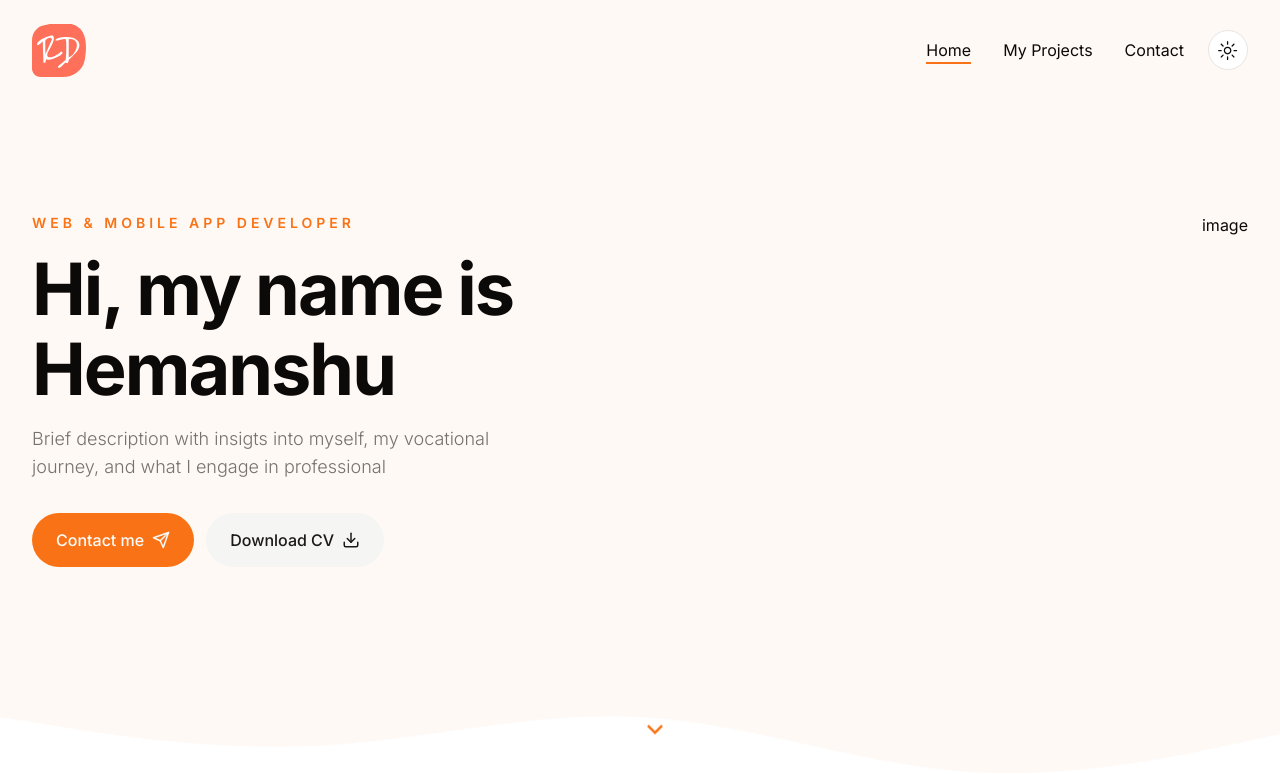
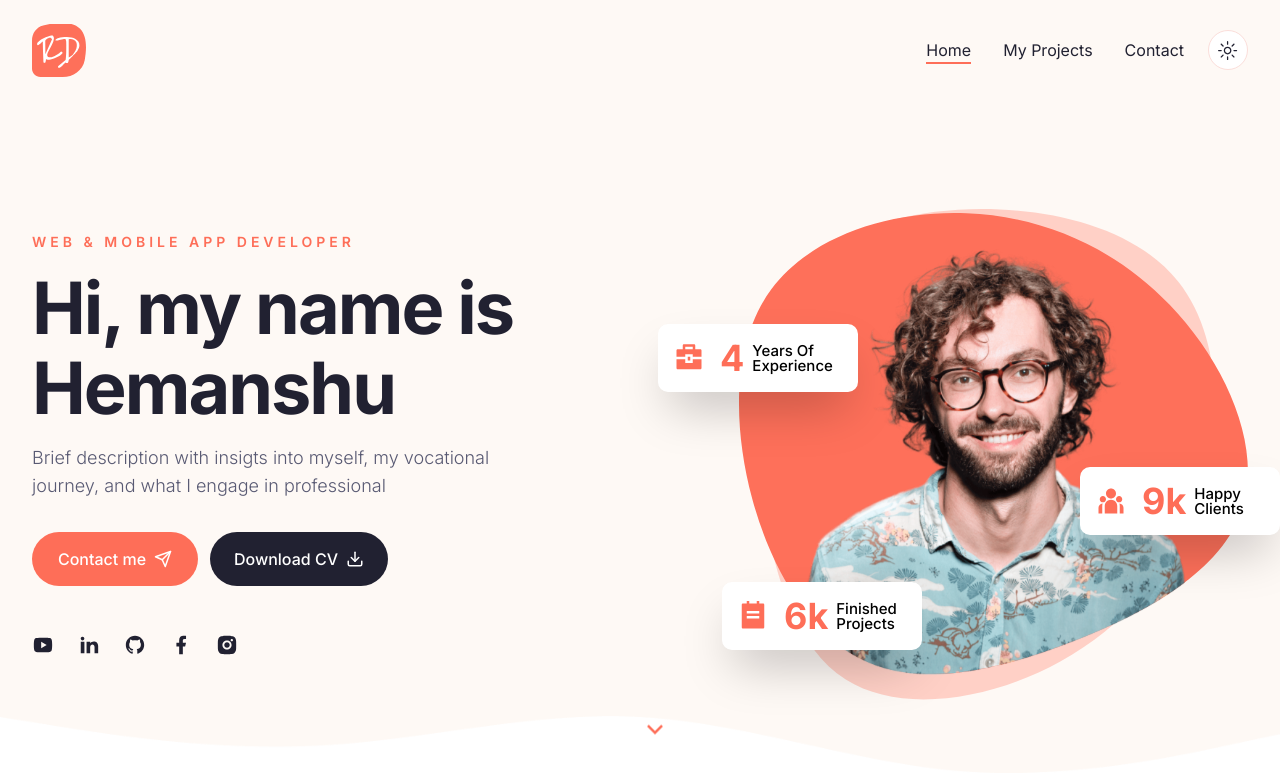
Before and after one commit to hemanshum/Portfolio-Website, a Next.js app: page / in a window 1280 px wide. Shown: the top 774 px of the page. Built offline with nearby package versions, Linux system fonts and the light colour scheme.

Commit message:
Hero section completed with image

```diff
--- a/src/app/globals.css
+++ b/src/app/globals.css
@@ -6,47 +6,49 @@
   @layer base {
     :root {
       --background: 0 0% 100%;
-      --foreground: 20 14.3% 4.1%;
+      --foreground: 240 19% 16%;
       --card: 0 0% 100%;
-      --card-foreground: 20 14.3% 4.1%;
+      --card-foreground: 240 19% 16%;
       --popover: 0 0% 100%;
       --popover-foreground: 20 14.3% 4.1%;
-      --primary: 24.6 95% 53.1%;
-      --primary-foreground: 60 9.1% 97.8%;
-      --secondary: 60 4.8% 95.9%;
-      --secondary-foreground: 24 9.8% 10%;
+      --primary: 8 99% 67%;
+      --primary-foreground: 300 0% 100%;
+      --secondary: 240 19% 16%;
+      --secondary-foreground: 300 0% 100%;
+      --tertiary: 27 82% 98%;
       --muted: 60 4.8% 95.9%;
-      --muted-foreground: 25 5.3% 44.7%;
-      --accent: 60 4.8% 95.9%;
+      --muted-foreground: 237 13% 40%;
+      --accent: 237 9% 96%;
       --accent-foreground: 24 9.8% 10%;
       --destructive: 0 84.2% 60.2%;
       --destructive-foreground: 60 9.1% 97.8%;
-      --border: 20 5.9% 90%;
-      --input: 20 5.9% 90%;
-      --ring: 24.6 95% 53.1%;
+      --border: 8 82% 92%;
+      --input: 8 82% 92%;
+      --ring: 9 99% 67%;
       --radius: 1rem;
     }
 
     .dark {
-      --background: 20 14.3% 4.1%;
+      --background: 237 22% 20%;
       --foreground: 60 9.1% 97.8%;
-      --card: 20 14.3% 4.1%;
-      --card-foreground: 60 9.1% 97.8%;
+      --card: 240 19% 16%;
+      --card-foreground: 300 0% 100%;
       --popover: 20 14.3% 4.1%;
       --popover-foreground: 60 9.1% 97.8%;
-      --primary: 20.5 90.2% 48.2%;
-      --primary-foreground: 60 9.1% 97.8%;
-      --secondary: 12 6.5% 15.1%;
-      --secondary-foreground: 60 9.1% 97.8%;
+      --primary: 8 99% 67%;
+      --primary-foreground: 300 0% 100%;
+      --secondary: 240 19% 16%;
+      --secondary-foreground: 300 0% 100%;
+      --tertiary: 237 22% 20%;
       --muted: 12 6.5% 15.1%;
-      --muted-foreground: 24 5.4% 63.9%;
-      --accent: 12 6.5% 15.1%;
-      --accent-foreground: 60 9.1% 97.8%;
+      --muted-foreground: 237 13% 63%;
+      --accent: 240 19% 16%;
+      --accent-foreground: 300 0% 100%;
       --destructive: 0 72.2% 50.6%;
       --destructive-foreground: 60 9.1% 97.8%;
-      --border: 12 6.5% 15.1%;
+      --border: 237 22% 23%;
       --input: 12 6.5% 15.1%;
-      --ring: 20.5 90.2% 48.2%;
+      --ring: 8 99% 67%;
     }
   }
 }
@@ -67,3 +69,7 @@
 .subtitle {
   @apply text-muted-foreground text-lg mb-8 font-light;
 }
+
+.badge {
+  @apply z-10 w-[200px] h-[68px] bg-white dark:backdrop-blur-[44px] shadow-2xl p-4 rounded-[10px] flex items-center gap-x-4;
+}
--- a/src/components/badge.js
+++ b/src/components/badge.js
@@ -1,3 +1,25 @@
-export default function Badge() {
-  return <h1>Badge</h1>;
+'use client';
+import CountUp from 'react-countup';
+
+export default function Badge({
+  containerStyles,
+  icon,
+  endCountNum,
+  endCountText,
+  badgeText,
+}) {
+  return (
+    <div className={`badge ${containerStyles}`}>
+      <div className='text-3xl text-primary'>{icon}</div>
+      <div className='flex items-center gap-x-2'>
+        <div className='text-4xl leading-none font-bold text-primary'>
+          <CountUp end={endCountNum} delay={1} duration={4} />
+          {endCountText}
+        </div>
+        <div className='max-w-[70px] leading-none text-[15px] font-medium text-black'>
+          {badgeText}
+        </div>
+      </div>
+    </div>
+  );
 }
--- a/src/components/devimg.js
+++ b/src/components/devimg.js
@@ -1,3 +1,9 @@
-export default function DevImg() {
-  return <h1>DevImg</h1>;
+import Image from 'next/image';
+
+export default function DevImg({ containerStyles, imgSrc }) {
+  return (
+    <div className={`${containerStyles}`}>
+      <Image src={imgSrc} fill priority alt='' />
+    </div>
+  );
 }
--- a/src/components/hero.js
+++ b/src/components/hero.js
@@ -37,8 +37,38 @@
                 Download CV <Download size={18} />
               </Button>
             </div>
+            <Socials
+              containerStyles='flex gap-x-6 mx-auto xl:mx-0'
+              iconsStyles='text-foreground text-[22px] hover:text-primary transition-all'
+            />
           </div>
-          <div className='hidden xl:flex relative'>image</div>
+          <div className='hidden xl:flex relative'>
+            <Badge
+              containerStyles='absolute top-[24%] -left-[5rem]'
+              icon={<RiBriefcase4Fill />}
+              endCountNum={4}
+              badgeText='Years Of Experience'
+            />
+            <Badge
+              containerStyles='absolute top-[80%] -left-[1rem]'
+              icon={<RiTodoFill />}
+              endCountNum={6}
+              endCountText='k'
+              badgeText='Finished Projects'
+            />
+            <Badge
+              containerStyles='absolute top-[55%] -right-8'
+              icon={<RiTeamFill />}
+              endCountNum={9}
+              endCountText='k'
+              badgeText='Happy Clients'
+            />
+            <div className='bg-hero_shape2_light dark:bg-hero_shape2_dark w-[500px] h-[500px] bg-no-repeat absolute -top-1 -right-2'></div>
+            <DevImg
+              containerStyles='bg-hero_shape w-[510px] h-[462px] bg-no-repeat relative bg-bottom'
+              imgSrc='/hero/developer.png'
+            />
+          </div>
         </div>
         <div className='hidden md:flex absolute left-2/4 bottom-44 xl:bottom-12 animate-bounce'>
           <RiArrowDownSLine className='text-3xl text-primary' />
--- a/src/components/socials.js
+++ b/src/components/socials.js
@@ -1,3 +1,48 @@
-export default function Socials() {
-  return <h1>Socials</h1>;
+'use client';
+
+import {
+  RiYoutubeFill,
+  RiLinkedinFill,
+  RiGithubFill,
+  RiFacebookFill,
+  RiInstagramFill,
+} from 'react-icons/ri';
+
+import Link from 'next/link';
+
+const icons = [
+  {
+    path: '/',
+    name: <RiYoutubeFill />,
+  },
+  {
+    path: '/',
+    name: <RiLinkedinFill />,
+  },
+  {
+    path: '/',
+    name: <RiGithubFill />,
+  },
+  {
+    path: '/',
+    name: <RiFacebookFill />,
+  },
+  {
+    path: '/',
+    name: <RiInstagramFill />,
+  },
+];
+
+export default function Socials({ containerStyles, iconsStyles }) {
+  return (
+    <div className={`${containerStyles}`}>
+      {icons.map((icon, index) => {
+        return (
+          <Link href={icon.path} key={index}>
+            <div className={`${iconsStyles}`}>{icon.name}</div>
+          </Link>
+        );
+      })}
+    </div>
+  );
 }
--- a/src/components/ui/button.jsx
+++ b/src/components/ui/button.jsx
@@ -20,7 +20,7 @@
         link: 'text-primary underline-offset-4 hover:underline',
       },
       size: {
-        default: 'h-[54px] px-6 py-2',
+        default: 'h-[54px] px-6 py-2 min-w-[166px]',
         sm: 'h-9 rounded-md px-3',
         lg: 'h-11 rounded-md px-8',
         icon: 'h-10 w-10',
--- a/tailwind.config.js
+++ b/tailwind.config.js
@@ -30,6 +30,9 @@
         secondary: {
           DEFAULT: 'hsl(var(--secondary))',
           foreground: 'hsl(var(--secondary-foreground))',
+        },
+        tertiary: {
+          DEFAULT: 'hsl(var(--tertiary))',
         },
         destructive: {
           DEFAULT: 'hsl(var(--destructive))',
@@ -73,6 +76,9 @@
       },
       backgroundImage: {
         hero: 'url(/hero/hero-bg.png)',
+        hero_shape: 'url(/hero/shape-1.svg)',
+        hero_shape2_light: 'url(/hero/shape-2-light.svg)',
+        hero_shape2_dark: 'url(/hero/shape-2-dark.svg)',
       },
     },
   },
```
